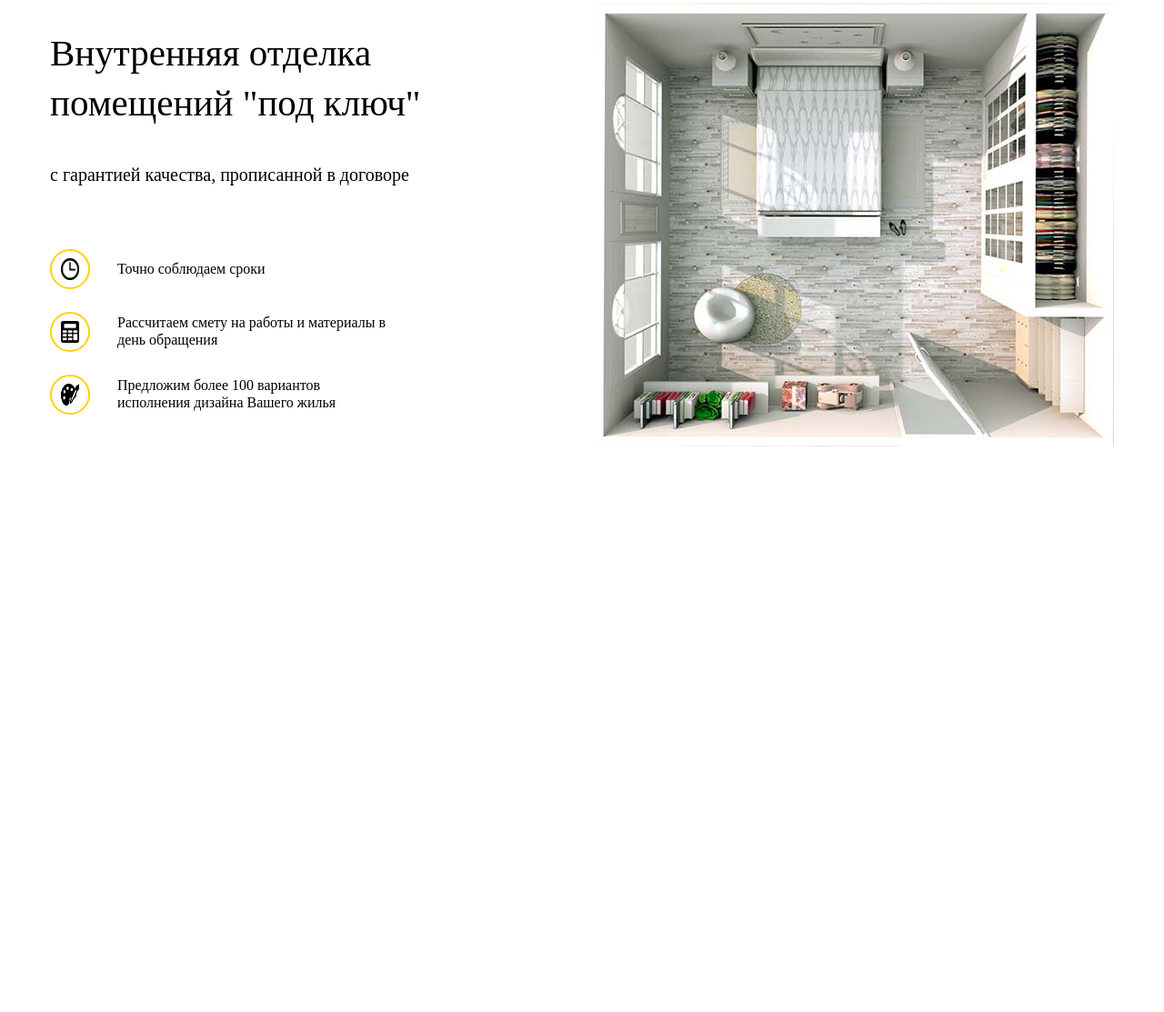
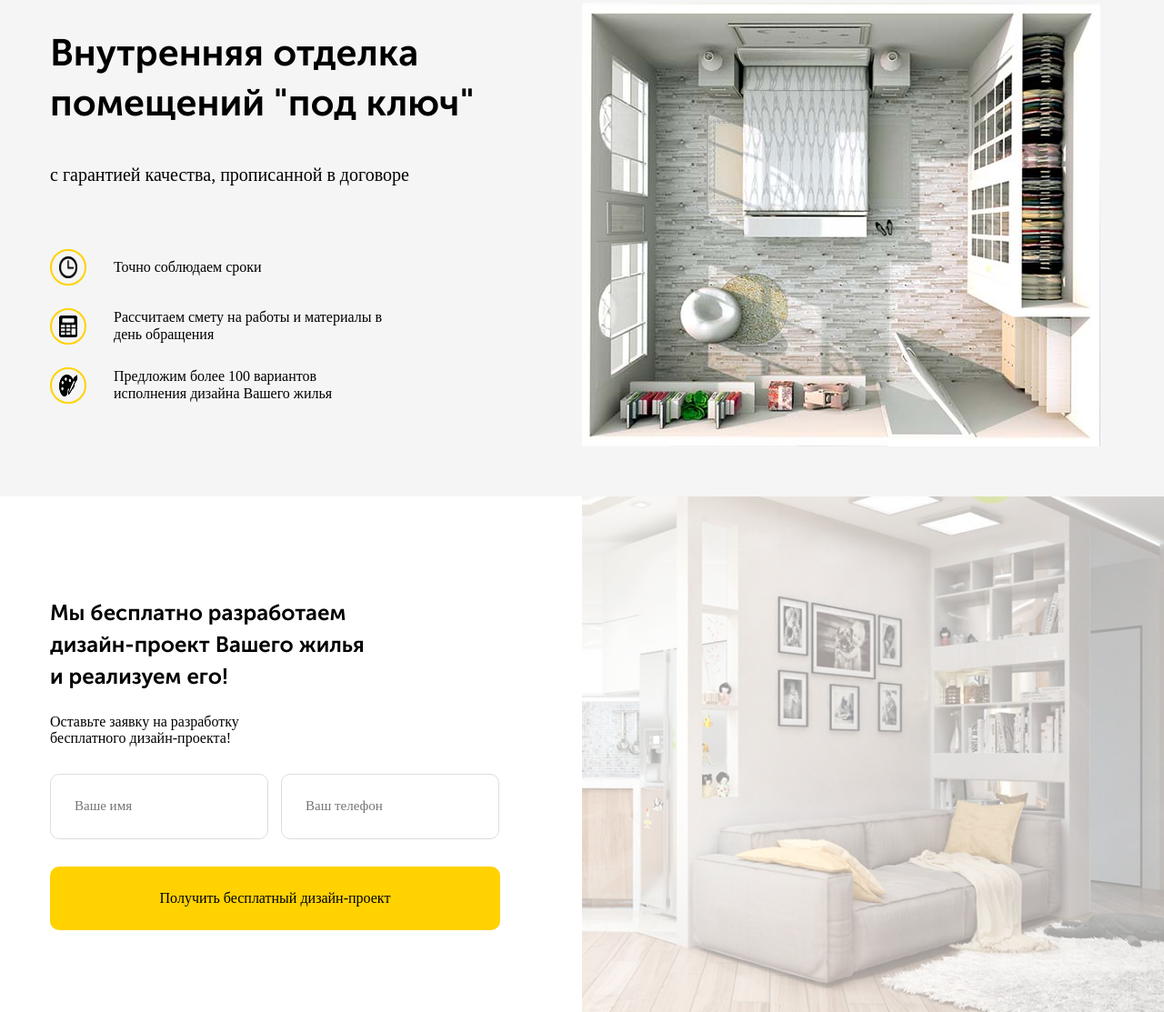
Before and after one commit to den184TK/webstart, a plain HTML site: page src/index.html in a window 1280 px wide. Shown: the part 142-1255 px from the top of the page at 91% size. Before the commit the page ends 800 px from the top, so only its background shows below. Drawn offline with Linux system fonts and the light colour scheme.

Commit message:
сверастал класс offer

```diff
--- a/src/index.html
+++ b/src/index.html
@@ -66,7 +66,19 @@
                </div>
            </div>
        </section>
-
+<section class="offer section">
+    <div class="container">
+        <div class="offer-block">
+            <h2 class="section-title offer__title">Мы бесплатно разработаем дизайн-проект Вашего жилья  и реализуем его!</h2>
+            <span class="section-subtitle offer__subtitle">Оставьте заявку на разработку  бесплатного дизайн-проекта!</span>
+            <form action="" class="form offer_form">
+                <input type="text" class="input offer__input" placeholder="Ваше имя">
+                <input type="tel" class="input offer__input" placeholder="Ваш телефон">
+                <button class="button offer__button">Получить бесплатный дизайн-проект</button>
+            </form>
+        </div>
+    </div>
+</section>
 
 
     </main>
--- a/src/sass/_colors.sass
+++ b/src/sass/_colors.sass
@@ -1,2 +1,4 @@
 $mail-color: #ffd200
 $text-color: #333333
+$cecondaru:  #f5f5f5
+$border-input: #dddddd
--- a/src/sass/_interface.sass
+++ b/src/sass/_interface.sass
@@ -1,3 +1,5 @@
+*
+    box-sizing: border-box
 bodu
     font-family: sans-serif
 .container
@@ -5,7 +7,7 @@ bodu
     margin: auto
 @media (max-width: 1200px)
     .container
-        width: 900px
+        width: 720px
 @media (max-width: 768px)
     .container
         max-width: 700px
@@ -15,3 +17,19 @@ bodu
     background-color: $mail-color
     border: none
     padding: 18px 30px
+    &:hover
+        background-color: lighten($mail-color, 10%)
+        cursor: pointer
+.section
+    padding: 90px 0
+    &-title
+        font-size: 24px
+        +bold
+    &-subtitle
+        display: block
+        font-size: 16px
+.input
+    border: 1px solid $border-input
+    padding: 26px
+    font-size: 15px
+    border-radius: 10px
--- a/src/sass/blocks/_hero.sass
+++ b/src/sass/blocks/_hero.sass
@@ -1,15 +1,18 @@
 .hero
     padding: 50px 0
+    background-color: $cecondaru
+
     &-block
         display: flex
     &-text
         flex-basis: 50%
-        padding-right: 139px
+        padding-right: 100px
         &__title
             font-size: 41px
             font-weight: 500
             line-height: 55px
             margin-bottom: 40px
+            +bold
 
         &__subtitle
             display: inline-block
@@ -23,9 +26,11 @@
             display: flex
             align-items: center
             margin-bottom: 25px
+            &:last-child
+                margin-bottom: 0
         &__image
-            width: 40px
-            height: 40px
+            min-width: 40px
+            min-height: 40px
             border: 2px solid $mail-color
             display: flex
             align-items: center
--- a/src/sass/blocks/_navbar.sass
+++ b/src/sass/blocks/_navbar.sass
@@ -9,12 +9,14 @@
       display: flex
       text-align: right
       align-items: center
+
     &__addres
       display: flex
       flex-direction: column
 
     &__button
         margin-left: 30px
+        +bold
     &__phone
      display: inline-block
      color: $text-color
@@ -22,6 +24,7 @@
      font-weight: 400
      text-decoration: none
      margin-top: 9px
+     +bold
 @media (max-width: 768px)
   .navbar
     &__info
--- /dev/null
+++ b/src/sass/blocks/_offer.sass
@@ -0,0 +1,47 @@
+.offer
+    background: url('../img/offer.png') no-repeat
+    background-position: center right
+    background-size: contain
+    position: relative
+    &:before
+        content: ''
+        width: 50%
+        height: 100%
+        position: absolute
+        top: 0
+        left: 0
+        background-color: #fff
+
+    &-block
+        width: 50%
+        padding-right: 90px
+        position: relative
+    &__title
+        max-width: 360px
+        line-height: 35px
+        margin-bottom: 24px
+    &__subtitle
+        max-width: 250px
+        margin-bottom: 30px
+    &__input
+        margin-bottom: 30px
+        width: 240px
+        &:first-child
+            margin-right: 10px
+    &__button
+        width: 100%
+        min-height: 70px
+@media (max-width: 1200px)
+    .offer
+        background-size: cover
+        &__input
+            width: 100%
+            margin-bottom: 10px
+        &__button
+            font-style: 12px
+@media (max-width: 768px)
+    .offer
+        background: #fff
+        &-block
+            width: 100%
+            padding-right: 0
--- a/src/sass/style.sass
+++ b/src/sass/style.sass
@@ -3,3 +3,4 @@
 @import "interface"
 @import "blocks/navbar"
 @import "blocks/hero"
+@import "blocks/offer"
```
Also changed, not shown: src/css/style.css, src/img/offer.png (added), 1 other file.
